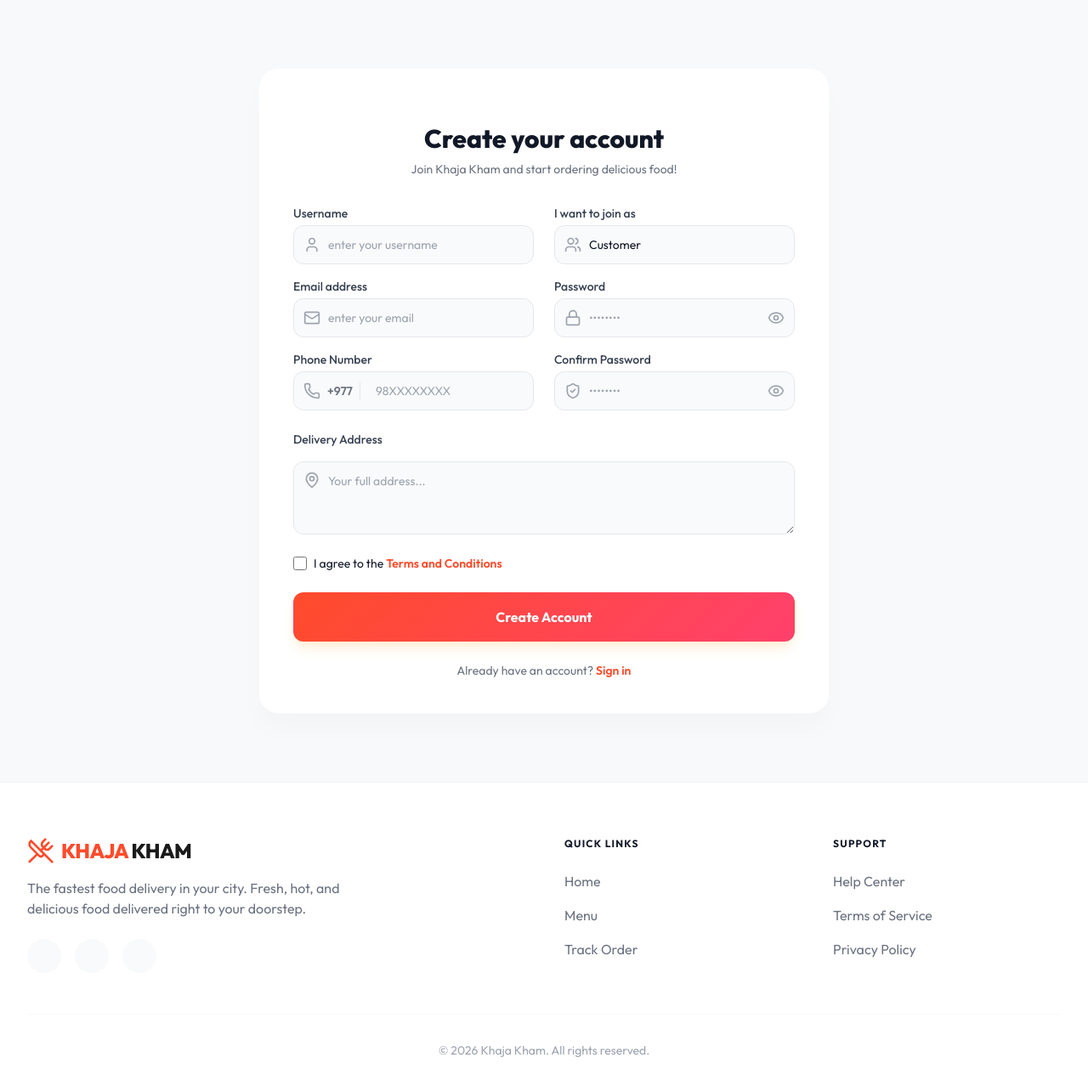
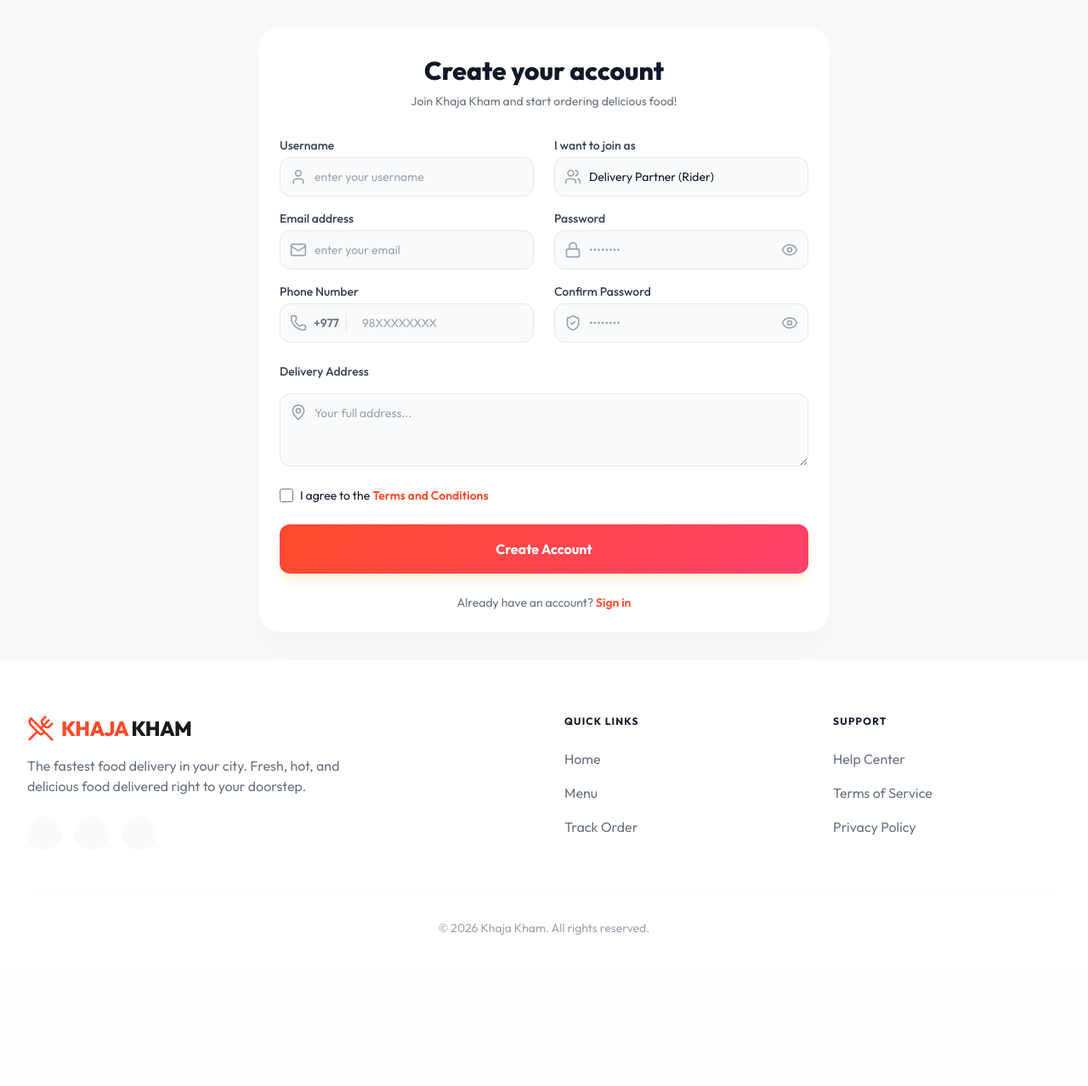
Before and after one commit to Saurav-627/Food-Ordering-System, a Django app: page /auth/signup/?role=rider in a window 1280 px wide. Shown: the part 89-1367 px from the top of the page at 85% size. After the commit the page ends 1189 px from the top, so only its background shows below. Run offline with Django 5.2, Linux system fonts and the light colour scheme; data comes from the database, SQL or seed files in the repository; data that the repository does not hold is empty; some libraries are stand-ins or nearby versions.

Commit message:
refactor: optimize UI layouts and improve authentication logic for user login and signup flows

```diff
--- a/templates/users/signup.html
+++ b/templates/users/signup.html
@@ -3,10 +3,10 @@
 {% block title %}Sign Up{% endblock %}
 
 {% block content %}
-<div class="min-h-[70vh] flex items-center justify-center py-12 px-4 sm:px-6 lg:px-8">
-    <div class="max-w-2xl w-full space-y-8 bg-white p-10 rounded-3xl shadow-xl shadow-gray-100 border border-gray-50">
+<div class="min-h-[60vh] flex items-center justify-center px-4 sm:px-6 lg:px-8">
+    <div class="max-w-2xl w-full space-y-8 bg-white p-6 rounded-3xl shadow-xl shadow-gray-100 border border-gray-50">
         <div>
-            <h2 class="mt-6 text-center text-3xl font-extrabold text-gray-900">
+            <h2 class="mt-2 text-center text-3xl font-extrabold text-gray-900">
                 Create your account
             </h2>
             <p class="mt-2 text-center text-sm text-gray-500">
@@ -70,7 +70,8 @@
                                 class="absolute inset-y-0 left-0 pl-3 flex items-center pointer-events-none text-gray-400">
                                 <i data-lucide="phone" class="w-5 h-5"></i>
                             </div>
-                            <div class="absolute left-10 text-gray-500 text-sm font-semibold border-r border-gray-200 pr-2">
+                            <div
+                                class="absolute left-10 text-gray-500 text-sm font-semibold border-r border-gray-200 pr-2">
                                 +977
                             </div>
                             <input id="phone" name="phone" type="text" required maxlength="10" minlength="10"
@@ -91,8 +92,8 @@
                             </div>
                             <select id="role" name="role"
                                 class="appearance-none block w-full px-10 py-3 border border-gray-200 text-gray-900 rounded-xl focus:outline-none focus:ring-primary focus:border-primary sm:text-sm transition-all bg-gray-50">
-                                <option value="USER" {% if form.role.value == 'USER' %}selected{% endif %}>Customer</option>
-                                <option value="DELIVERY_BOY" {% if form.role.value == 'DELIVERY_BOY' %}selected{% endif %}>Delivery Partner (Rider)</option>
+                                <option value="USER" {% if request.GET.role != 'rider' and form.role.value != 'DELIVERY_BOY' %}selected{% endif %}>Customer</option>
+                                <option value="DELIVERY_BOY" {% if request.GET.role == 'rider' or form.role.value == 'DELIVERY_BOY' %}selected{% endif %}>Delivery Partner (Rider)</option>
                             </select>
                         </div>
                     </div>
@@ -106,9 +107,8 @@
                             <input id="password" name="password1" type="password" required
                                 class="appearance-none block w-full px-10 pr-12 py-3 border border-gray-200 placeholder-gray-400 text-gray-900 rounded-xl focus:outline-none focus:ring-primary focus:border-primary sm:text-sm transition-all bg-gray-50"
                                 placeholder="••••••••">
-                            <button type="button"
-                                onclick="togglePasswordVisibility('password', this)"
-                                class="absolute inset-y-0 right-0 pr-3 flex items-center text-gray-400 hover:text-primary transition-colors focus:outline-none">
+                            <button type="button" onclick="togglePasswordVisibility('password', this)"
+                                class="absolute inset-y-0 right-0 pr-3 flex items-center text-gray-400 hover:text-primary transition-colors focus:outline-none z-20">
                                 <i data-lucide="eye" class="w-5 h-5"></i>
                             </button>
                         </div>
@@ -124,9 +124,8 @@
                             <input id="confirm_password" name="password2" type="password" required
                                 class="appearance-none block w-full px-10 pr-12 py-3 border border-gray-200 placeholder-gray-400 text-gray-900 rounded-xl focus:outline-none focus:ring-primary focus:border-primary sm:text-sm transition-all bg-gray-50"
                                 placeholder="••••••••">
-                            <button type="button"
-                                onclick="togglePasswordVisibility('confirm_password', this)"
-                                class="absolute inset-y-0 right-0 pr-3 flex items-center text-gray-400 hover:text-primary transition-colors focus:outline-none">
+                            <button type="button" onclick="togglePasswordVisibility('confirm_password', this)"
+                                class="absolute inset-y-0 right-0 pr-3 flex items-center text-gray-400 hover:text-primary transition-colors focus:outline-none z-20">
                                 <i data-lucide="eye" class="w-5 h-5"></i>
                             </button>
                         </div>
--- a/users/views.py
+++ b/users/views.py
@@ -31,17 +31,16 @@ def login_view(request):
     if request.method == 'POST':
         identifier = request.POST.get('username')
         password = request.POST.get('password')
+        form = AuthenticationForm(request, data=request.POST)
 
         from users.models import User
-        user_obj = None
+        auth_username = identifier
         if '@' in identifier:
             try:
                 user_obj = User.objects.get(email=identifier)
                 auth_username = user_obj.username
             except User.DoesNotExist:
-                auth_username = identifier
-        else:
-            auth_username = identifier
+                pass
 
         user = authenticate(username=auth_username, password=password)
 
```
Also changed, not shown: templates/core/home.html (+11 -9 lines), templates/users/login.html (+12 -11 lines).
